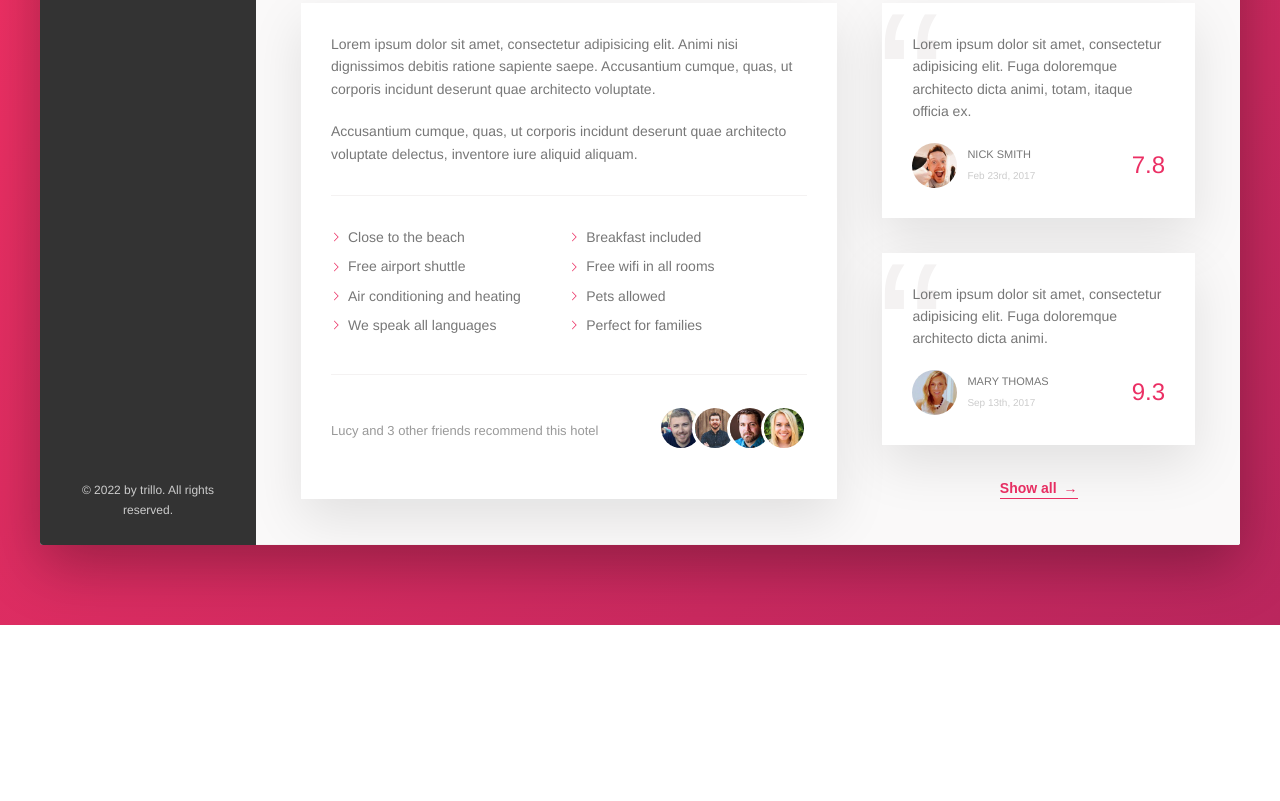
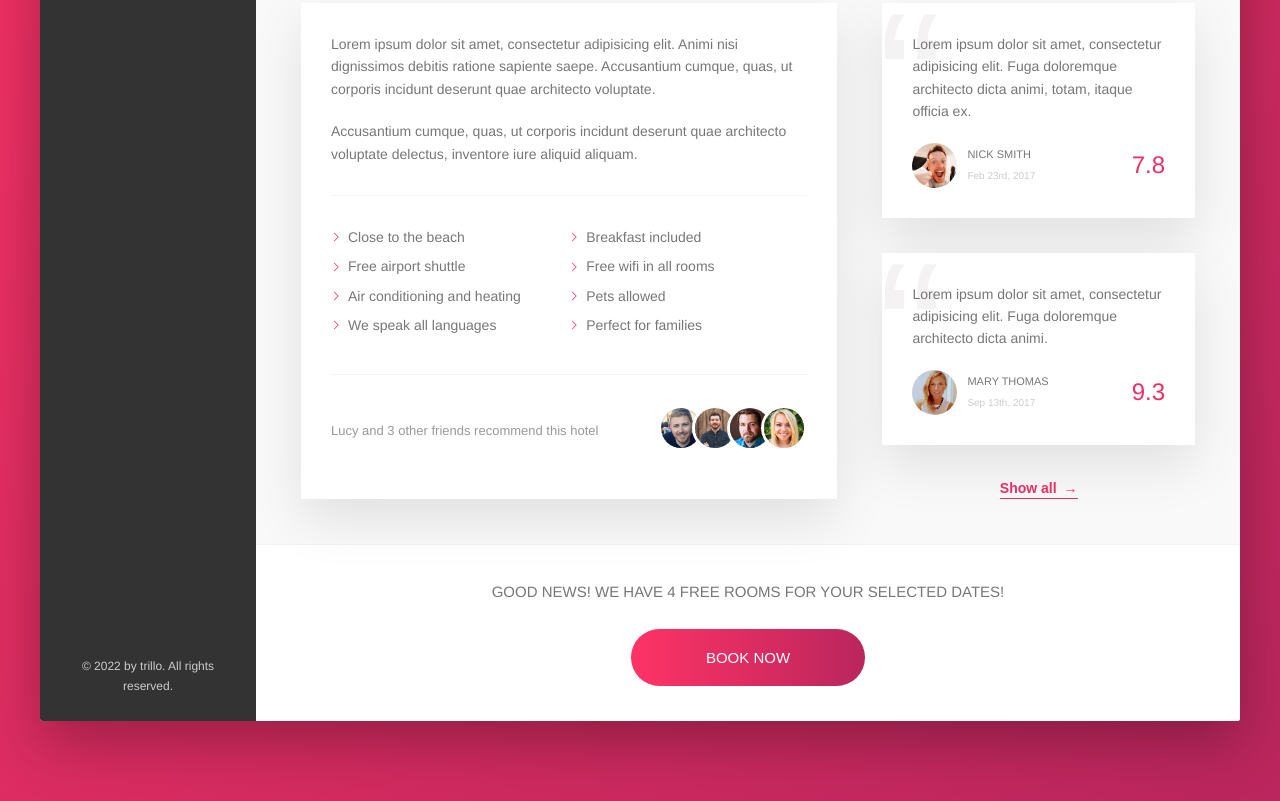
Before and after one commit to kovsu/ProjectsWithScss, a website: page Trillo/index.html in a window 1280 px wide. Shown: the part 644-1445 px from the top of the page. Before the commit the page ends 1269 px from the top, so only its background shows below. Drawn offline with Linux system fonts and the light colour scheme.

Commit message:
trillo 完结撒花~~

```diff
--- a/Trillo/index.html
+++ b/Trillo/index.html
@@ -236,6 +236,15 @@
               <button class="btn-inline">Show all <span>&rarr;</span></button>
             </div>
           </div>
+          <div class="cta">
+            <h2 class="cta__book-now">
+              Good news! We have 4 free rooms for your selected dates!
+            </h2>
+            <button class="btn">
+              <span class="btn__visible">Book now</span>
+              <span class="btn__invisible">Only 4 rooms left</span>
+            </button>
+          </div>
         </main>
       </div>
     </div>
--- a/Trillo/sass/_components.scss
+++ b/Trillo/sass/_components.scss
@@ -361,7 +361,6 @@
   }
 }
 
-
 .review {
   background-color: #fff;
   box-shadow: 0 2rem 5rem rgba(0, 0, 0, 0.1);
@@ -419,3 +418,59 @@
     color: var(--color-primary);
   }
 }
+
+.cta {
+  text-align: center;
+  padding: 3.5rem 0;
+
+  &__book-now {
+    font-size: 1.5rem;
+    font-weight: 300;
+    margin-bottom: 2.5rem;
+    text-transform: uppercase;
+  }
+}
+
+.btn {
+  font-size: 1.5rem;
+  font-weight: 300;
+  text-align: center;
+  text-transform: uppercase;
+  border-radius: 100px;
+  color: #fff;
+  background-image: linear-gradient(
+    to right,
+    var(--color-primary-light),
+    var(--color-primary-dark)
+  );
+  border: none;
+  position: relative;
+  overflow: hidden;
+  cursor: pointer;
+
+  &:hover &__visible {
+    transform: translateY(100%);
+  }
+
+  &:hover &__invisible {
+    top: 0;
+  }
+
+  & > * {
+    display: inline-block;
+    width: 100%;
+    height: 100%;
+    transition: all 0.2s;
+  }
+
+  &__visible {
+    padding: 2rem 7.5rem;
+  }
+
+  &__invisible {
+    padding: 2rem 0;
+    position: absolute;
+    left: 0;
+    top: -100%;
+  }
+}
--- a/Trillo/sass/_layout.scss
+++ b/Trillo/sass/_layout.scss
@@ -6,6 +6,10 @@
   overflow: hidden;
   background-color: var(--color-grey-light-1);
   box-shadow: var(--shadow-dark);
+
+  @media only screen and (max-width: 1200px) {
+    margin: 0;
+  }
 }
 
 .header {
```
Also changed, not shown: Trillo/css/style.css.
